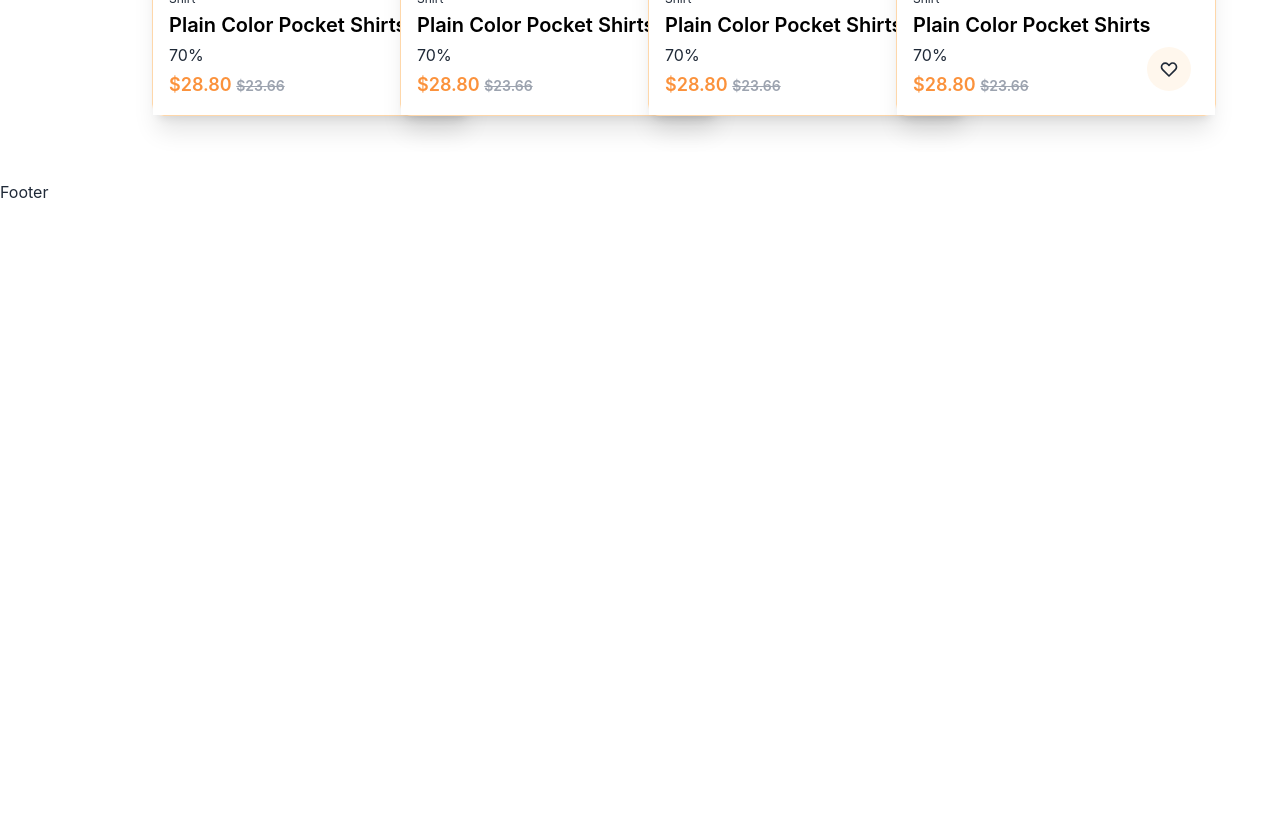
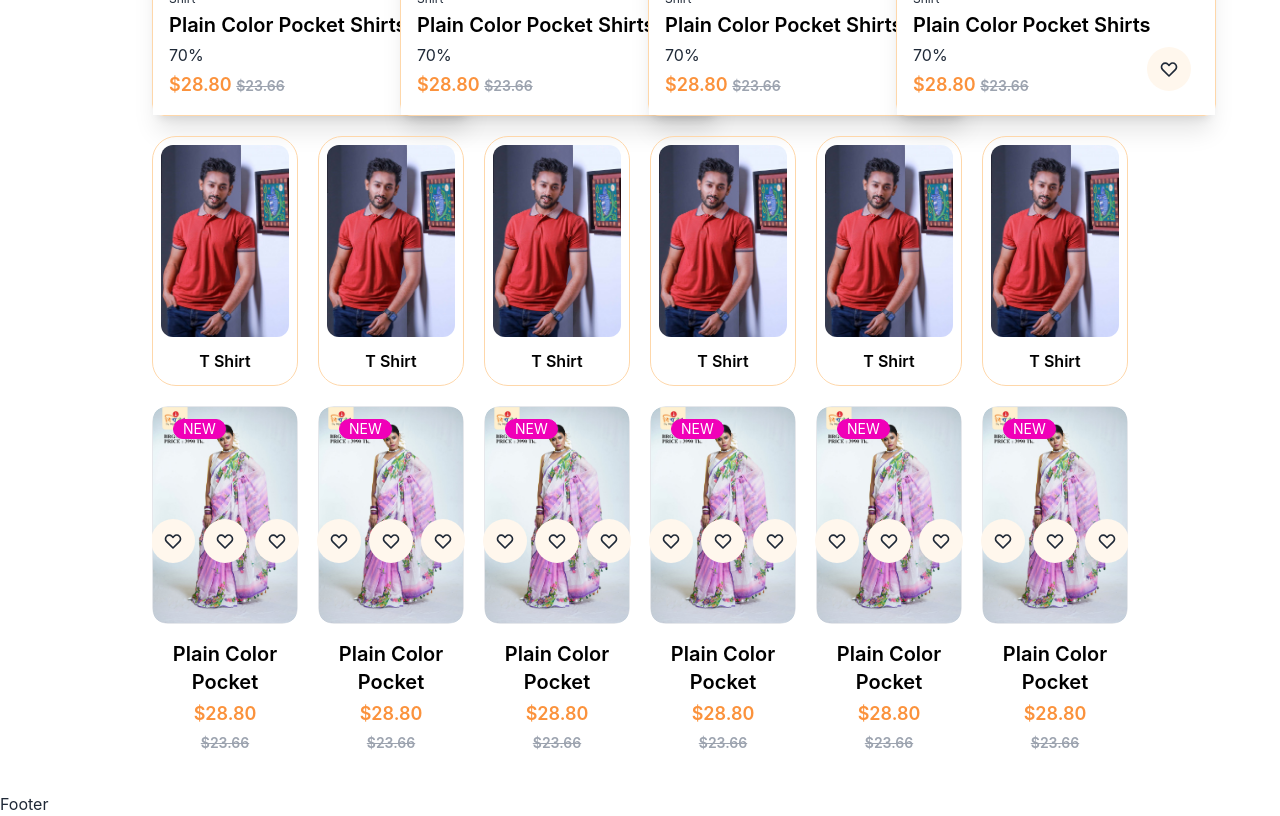
Before and after one commit to Wave-Box/bishworang, a React (Create React App) app: page / in a window 1280 px wide. Shown: the part 1860-2676 px from the top of the page. Before the commit the page ends 2064 px from the top, so only its background shows below. Built offline with nearby package versions, Linux system fonts and the light colour scheme.

Commit message:
add: new arrival section with slider

```diff
--- a/src/views/components/card/Card1.jsx
+++ b/src/views/components/card/Card1.jsx
@@ -3,7 +3,7 @@ import React from 'react';
 
 const Card1 = ({ img }) => {
     return (
-        <div className='rounded-3xl border border-orange-200 w-64 overflow-hidden'>
+        <div className='rounded-3xl border border-orange-200 overflow-hidden'>
             <figure className='m-2 overflow-hidden rounded-xl'>
                 <motion.img
                     whileHover={{
--- /dev/null
+++ b/src/views/components/card/Card2.jsx
@@ -0,0 +1,53 @@
+import React from 'react';
+import { motion } from 'framer-motion';
+import { HoverIcon } from './ProductCard';
+
+import product_1 from '../../../assets/images/product/3.jpg'
+import product_2 from '../../../assets/images/product/4.jpg'
+
+const Card2 = ({ img }) => {
+    return (
+        <div className="">
+            <div class="card  rounded-2xl group relative border">
+                <figure className='overflow-hidden rounded-xl'>
+                    <motion.img whileHover={{
+                        scale: 1.25,
+                        transition: { duration: 1 },
+                    }}
+                        exit={{
+                            scale: 1,
+                            transition: { duration: 1 }
+                        }} src={product_1} width={290} alt="Shoes" className='group-hover:hidden group-hover:scale-125 transition-all duration-1000 ease-linear rounded-xl' />
+                    <motion.img whileHover={{
+                        scale: 1.25,
+                        transition: { duration: 1 },
+                    }}
+                        exit={{
+                            scale: 1,
+                            transition: { duration: 1 }
+                        }} src={product_2} width={290} alt="Shoes" className='group-hover:block group-hover:scale-125 transition-all duration-500 ease-linear hidden rounded-xl' />
+
+                    <div className="absolute  gap-2 top-28 flex justify-center left-0 right-0">
+                        <HoverIcon text={"Quick View"} />
+                        <HoverIcon text={'Add to Wishlist'} />
+                        <HoverIcon text={'Compare'} />
+                    </div>
+                    <div class="badge badge-secondary absolute top-3 left-5">NEW</div>
+                </figure>
+
+            </div>
+            <div class="card-body p-4 gap-1 bg-white">
+                <h2 class="card-title text-black text-center">
+                    Plain Color Pocket
+                </h2>
+                <h6 className='text-lg font-semibold text-center text-orange-400'>
+                    $28.80 <span className='line-through text-sm text-gray-400'> $23.66</span>
+                </h6>
+
+
+            </div>
+        </div>
+    );
+};
+
+export default Card2;
--- a/src/views/components/card/ProductCard.jsx
+++ b/src/views/components/card/ProductCard.jsx
@@ -56,7 +56,7 @@ const ProductCard = () => {
 export default ProductCard;
 
 
-const HoverIcon = ({ text }) => {
+export const HoverIcon = ({ text }) => {
     return (
         <motion.div
             whileHover={{ y: -7 }}
@@ -66,16 +66,7 @@ const HoverIcon = ({ text }) => {
                 initial={{ opacity: 0, y: 10 }}
                 animate={{ opacity: 1, y: -5 }}
                 transition={{ delay: 1 }}
-                className="bg-orange-700 rounded-md shadow-sm pb-3 pt-1 font-semibold absolute -top-10 m-1 -left-8 px-2  invisible child_icon translate-y-6 transition-all duration-500 ease-in-out text-center text-xs text-gray-300">{text}</motion.div>
+                className="bg-orange-700 rounded-md shadow-sm pb-3 pt-1 font-semibold absolute -top-9 m-1 -left-8 px-2  invisible child_icon translate-y-6 transition-all duration-500 ease-in-out text-center text-xs text-gray-300">{text}</motion.div>
         </motion.div>
     )
 }
-
-// const CartIcon = ({ text }) => {
-//     return (
-//         <div className="p-3 icon rounded-full bg-orange-50 relative hover:bg-orange-700 hover:text-white hover:-mt-2 transition-all duration-500 ease-in-out">
-//             <HeartIcon className='h-5 w-5  text-2xl font-serif font-bold' />
-//             <p className="bg-orange-700 rounded-md shadow-sm pb-3 pt-1 font-semibold absolute -top-20 m-1 -left-10 px-2  invisible child_icon translate-y-6 transition-all duration-500 ease-in-out text-center">{text}</p>
-//         </div>
-//     )
-// }
--- a/src/views/components/card/index.js
+++ b/src/views/components/card/index.js
@@ -1,4 +1,5 @@
 import Card1 from "./Card1";
+import Card2 from "./Card2";
 import ProductCard from "./ProductCard";
 
-export { Card1, ProductCard }
+export { Card1, Card2, ProductCard }
--- a/src/views/components/slider/slider1/Slider1.jsx
+++ b/src/views/components/slider/slider1/Slider1.jsx
@@ -1,31 +1,48 @@
 import React from 'react';
 // import Swiper core and required modules
-import { Navigation, Pagination, Scrollbar, A11y } from 'swiper';
+import { Navigation, A11y, EffectFade, Autoplay } from 'swiper';
 
-import { Swiper, SwiperSlide } from 'swiper/react';
+import { Swiper } from 'swiper/react';
+
+
 
 // Import Swiper styles
 import 'swiper/css';
 import 'swiper/css/navigation';
 import 'swiper/css/pagination';
-import 'swiper/css/scrollbar';
-
+import 'swiper/css/effect-fade';
 
 
 const Slider1 = (props) => {
     return (
         <Swiper
-            // install Swiper modules
-            modules={[Navigation, Pagination, Scrollbar, A11y]}
-            spaceBetween={50}
-            slidesPerView={6}
-            navigation
-            pagination={{ clickable: true }}
-            scrollbar={{ draggable: true }}
-            onSwiper={(swiper) => console.log(swiper)}
-            onSlideChange={() => console.log('slide change')}
+            loop={true}
+
+            autoplay={{
+                delay: 3000
+            }}
+            modules={[Autoplay, A11y, EffectFade, Navigation]}
+            breakpoints={{
+                640: {
+                    slidesPerView: 2,
+                    spaceBetween: 10,
+                },
+                768: {
+                    slidesPerView: 4,
+                    spaceBetween: 10,
+                },
+                1024: {
+                    slidesPerView: 6,
+                    spaceBetween: 20,
+                },
+            }}
+            navigation={{
+                prevEl: '.prev',
+                nextEl: '.next',
+            }}
+            className="mySwiper"
         >
-            props.children
+            {props.children}
         </Swiper>
     );
 };
--- a/src/views/pages/home/Home.jsx
+++ b/src/views/pages/home/Home.jsx
@@ -1,6 +1,7 @@
 import React from 'react';
 import Feature from './feature/Feature';
 import Hero from './hero/Hero';
+import NewArrivals from './NewArrivals/NewArrivals';
 import PopularCategories from './PopularCategories/PopularCategories';
 import ProductSection from './product_Section/Product_Section';
 
@@ -11,6 +12,7 @@ const Home = () => {
             <Feature />
             <ProductSection />
             <PopularCategories />
+            <NewArrivals />
         </div>
     );
 };
--- /dev/null
+++ b/src/views/pages/home/NewArrivals/NewArrivals.jsx
@@ -0,0 +1,19 @@
+import React from 'react';
+import { Card2 } from '../../../components/card';
+import tshirt from '../../../../assets/images/product/T-Shirt.jpg'
+import { Slider1 } from '../../../components/slider';
+import { SwiperSlide } from 'swiper/react';
+const NewArrivals = () => {
+    return (
+        <div className='flex gap-4 my-5'>
+            <Slider1>
+                {Array.from({ length: 12 }).map((_, idx) => <SwiperSlide key={idx}>
+                    <Card2 img={tshirt} />
+                </SwiperSlide>
+                )}
+            </Slider1>
+        </div>
+    );
+};
+
+export default NewArrivals;
```
